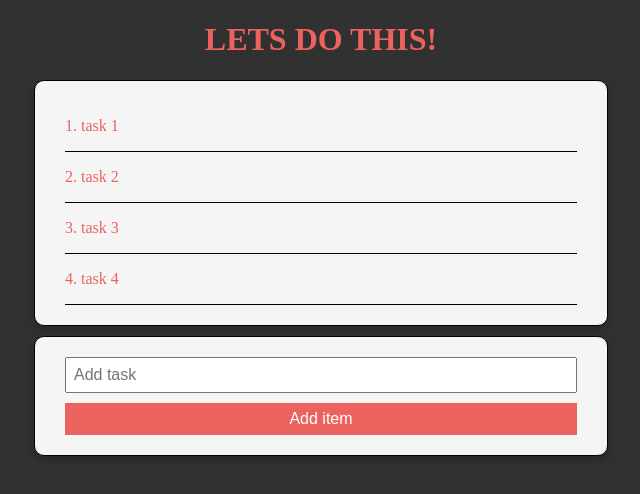
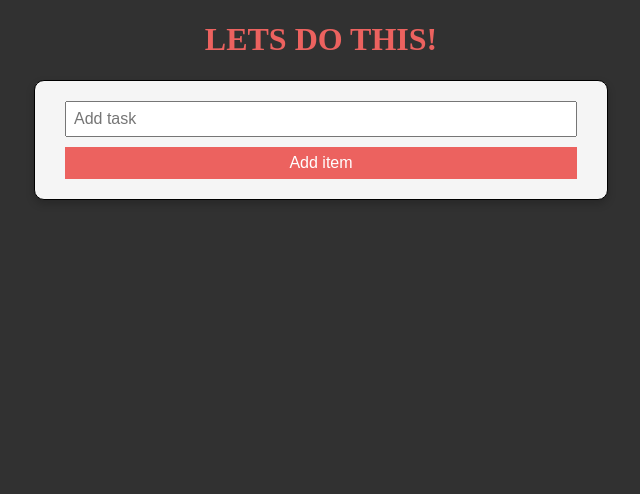
Before and after one commit to ketangupta34/todoist, a React (Create React App) app: page / in a window 1280 px wide. Shown: the top 494 px of the page, without its empty margins (319-959 px from the left). Built offline with nearby package versions, Linux system fonts and the light colour scheme.

Commit message:
adding feature added

```diff
--- a/src/AddContent.js
+++ b/src/AddContent.js
@@ -1,14 +1,12 @@
 import React from "react";
 import "./index.css";
-import NumArr from "./NumArray"
-
-const todoList = [];
+import Item from "./Item";
 
 class AddContent extends React.Component {
-  constructor() {
-    super();
+  constructor(props) {
+    super(props);
     this.state = {
-      todos: todoList,
+      todos: [],
       currentItem: {
         task: "",
         id: "",
@@ -32,21 +30,22 @@ class AddContent extends React.Component {
     const newItem = this.state.currentItem;
 
     if (newItem.task !== "") {
-      const newTodos = [...todoList, newItem];
-      console.log(newTodos);
-
-
-      this.state = {
-        todos: newTodos,
+      const newTodo = [...this.state.todos, newItem];
+      console.log(newTodo);
+      this.setState({
+        todos: newTodo,
         currentItem: {
           task: "",
           id: "",
         },
-      };
+      });
+      console.log(this.state.Todos);
     }
   }
 
   render() {
+    const arr = this.state.todos.map((n) => <Item key={n.id} num={n} />);
+
     return (
       <div className="card">
         <input
@@ -63,6 +62,8 @@ class AddContent extends React.Component {
           className="buttonAdd"
           onClick={this.addItem}
         />
+
+        <div>{arr}</div>
       </div>
     );
   }
--- a/src/App.js
+++ b/src/App.js
@@ -7,17 +7,11 @@ function App() {
   return (
     <div>
       <div>
-        <h1
-          style={{
+        <h1 style={{
             textAlign: "center",
             color: "#ec625f",
-          }}
-        >
-          LETS DO THIS!
-        </h1>
+          }}>LETS DO THIS!</h1>
       </div>
-
-      <MainContent />
 
       <AddContent />
     </div>
--- a/src/MainContent.js
+++ /dev/null
@@ -1,27 +0,0 @@
-import React from "react";
-import Item from "./Item.js";
-import Num from "./NumArray.js";
-
-class MainContent extends React.Component {
-  constructor() {
-    super();
-    this.state = {
-      todos: Num,
-    };
-    this.makeChange = this.makeChange.bind(this);
-  }
-
-  makeChange(id) {
-    console.log(id, " is changed");
-  }
-
-  render() {
-    const arr = this.state.todos.map((n) => (
-      <Item key={n.id} num={n} makeChange={this.makeChange} />
-    ));
-
-    return <div className="card">{arr}</div>;
-  }
-}
-
-export default MainContent;
--- a/src/NumArray.js
+++ /dev/null
@@ -1,19 +0,0 @@
-const Num = [
-  {
-    id: 1,
-    task: "task 1",
-  },
-  {
-    id: 2,
-    task: "task 2",
-  },
-  {
-    id: 3,
-    task: "task 3",
-  },
-  {
-    id: 4,
-    task: "task 4",
-  },
-];
-export default Num;
```
